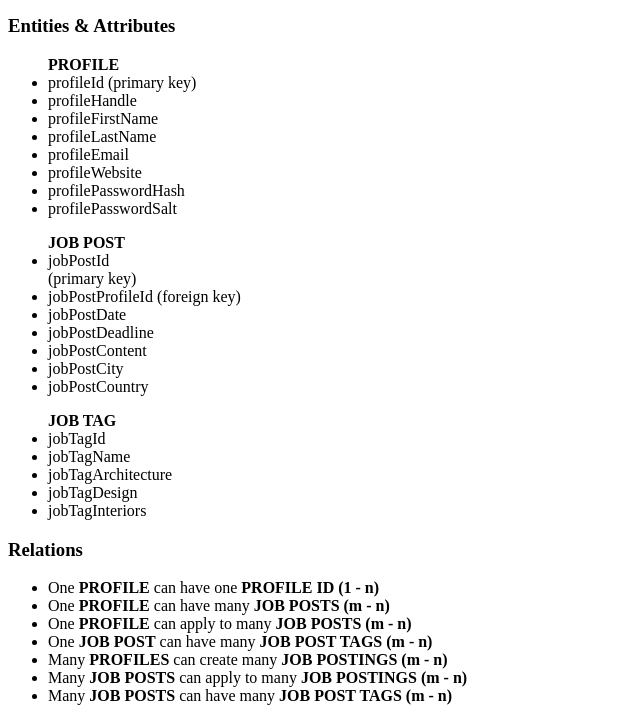
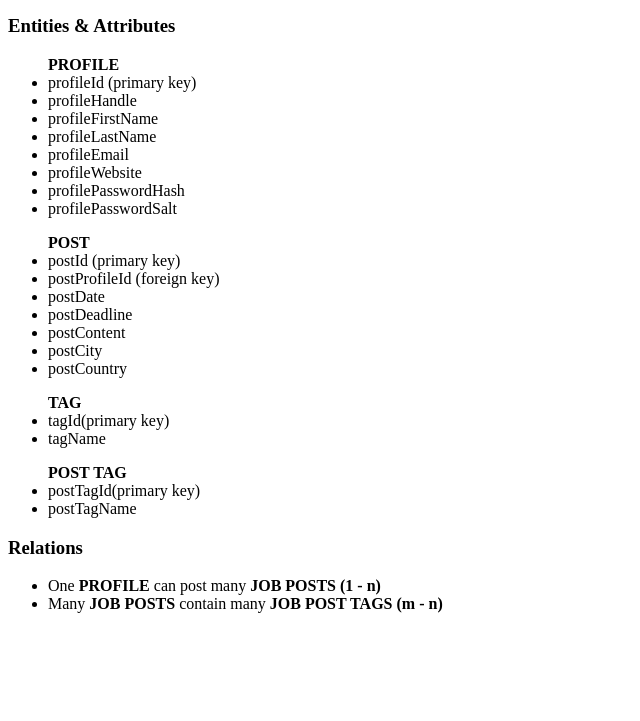
Before and after one commit to QUAY17/dezeen-applying-for-job-posting, a PHP site: page / in a window 1280 px wide. Shown: the part 1496-2217 px from the top of the page, without its empty margins (0-640 px from the left). After the commit the page ends 2109 px from the top, so only its background shows below. Run offline with PHP 8.4, Linux system fonts and the light colour scheme.

Commit message:
committing revised entities attributes & relations

```diff
--- a/index.php
+++ b/index.php
@@ -51,32 +51,27 @@
 					<li>profilePasswordHash</li>
 					<li>profilePasswordSalt</li>
 				</ul>
-				<ul><b>JOB POST</b>
-					<li>jobPostId</li> (primary key)
-					<li>jobPostProfileId (foreign key)</li>
-					<li>jobPostDate</li>
-					<li>jobPostDeadline</li>
-					<li>jobPostContent</li>
-					<li>jobPostCity</li>
-					<li>jobPostCountry</li>
+				<ul><b>POST</b>
+					<li>postId (primary key)</li>
+					<li>postProfileId (foreign key)</li>
+					<li>postDate</li>
+					<li>postDeadline</li>
+					<li>postContent</li>
+					<li>postCity</li>
+					<li>postCountry</li>
 				</ul>
-				<ul>
-					<b>JOB TAG</b>
-					<li>jobTagId</li>
-					<li>jobTagName</li>
-					<li>jobTagArchitecture</li>
-					<li>jobTagDesign</li>
-					<li>jobTagInteriors</li>
+				<ul><b>TAG</b>
+					<li>tagId(primary key)</li>
+					<li>tagName</li>
 				</ul>
+			<ul><b>POST TAG</b>
+				<li>postTagId(primary key)</li>
+				<li>postTagName</li>
+			</ul>
 			<h3>Relations</h3>
 			<ul>
-				<li>One <b>PROFILE</b> can have one <b>PROFILE ID (1 - n)</b></li>
-				<li>One <b>PROFILE</b> can have many <b>JOB POSTS (m - n)</b></li>
-				<li>One <b>PROFILE</b> can apply to many <b>JOB POSTS (m - n)</b></li>
-				<li>One <b>JOB POST</b> can have many <b>JOB POST TAGS (m - n)</b></li>
-				<li>Many <b>PROFILES</b> can create many <b>JOB POSTINGS (m - n)</b></li>
-				<li>Many <b>JOB POSTS</b> can apply to many <b>JOB POSTINGS (m - n)</b></li>
-				<li>Many <b>JOB POSTS</b> can have many <b>JOB POST TAGS (m - n)</b></li>
+				<li>One <b>PROFILE</b> can post many <b>JOB POSTS (1 - n)</b></li>
+				<li>Many <b>JOB POSTS</b> contain many <b>JOB POST TAGS (m - n)</b></li>
 			</ul>
 		</main>
 		</body>
```
